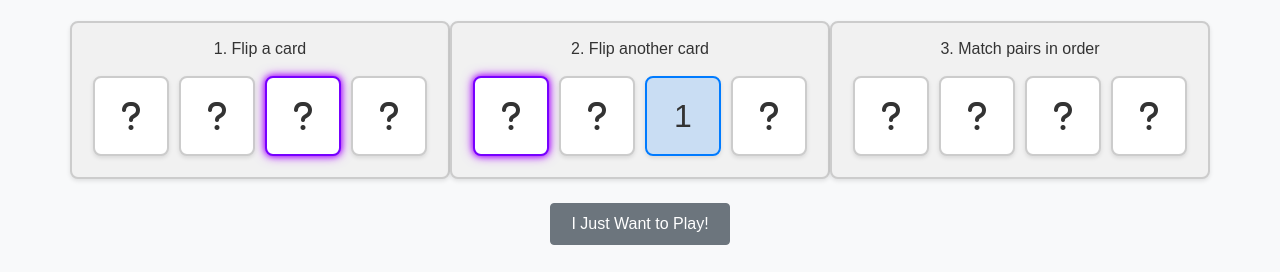
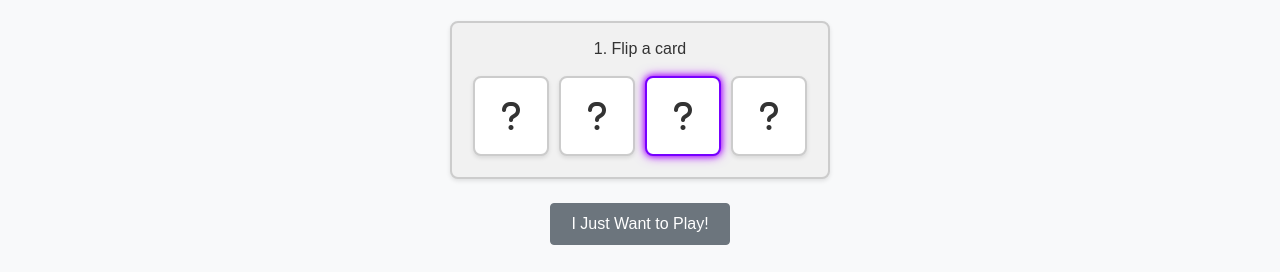
Before and after one commit to omp5gsel/Just-Count, a plain HTML site: page index.html in a window 1280 px wide. Shown: the part 159-431 px from the top of the page. Drawn offline with Linux system fonts and the light colour scheme.

Commit message:
Update: Converted tutorial in index.html to be a single 'steps' tutorial card instead of multiple. These will be updated with JQuery

```diff
--- a/index.html
+++ b/index.html
@@ -30,39 +30,23 @@
 			<!-- Required to Make Content Centered on Users View -->
 			<div class="row justify-content-center">
 
-				<!-- STEP 1 -->
-				<div id="step-1" class="tutorial col-md-4 mb-4">
-					<h5 class="text-center">1. Flip a card</h5>
-					<div class="d-flex justify-content-around">
-						<div class="card-tutorial"><i class="fas fa-question"></i></div>
-						<div class="card-tutorial"><i class="fas fa-question"></i></div>
-						<div class="card-tutorial click-me"><i class="fas fa-question"></i></div>
-						<div class="card-tutorial"><i class="fas fa-question"></i></div>
+				<!-- Steps - Updated with JQuery -->
+				<div id="tutorialCard" class="tutorial col-md-4 mb-4">
+					<!-- 1 = Flip a card -->
+					<!-- 2 = Flip another card -->
+					<!-- 3 = Match pairs in order -->
+					<h5 id="tutorialTitle" class="text-center">1. Flip a card</h5>
+					<div id="tutorialArea" class="d-flex justify-content-around">
+						<!-- 2 -->
+						<div id="tutorialCard1" class="card-tutorial"><i class="fas fa-question"></i></div>
+						<!-- 2 -->
+						<div id="tutorialCard2" class="card-tutorial"><i class="fas fa-question"></i></div>
+						<!-- 1 -->
+						<div id="tutorialCard3" class="card-tutorial click-me"><i class="fas fa-question"></i></div>
+						<!-- 1 -->
+						<div id="tutorialCard4" class="card-tutorial"><i class="fas fa-question"></i></div>
 					</div>
 				</div>
-
-				<!-- STEP 2 (start hidden, add d-none after testing) -->
-				<div id="step-2" class="tutorial col-md-4 mb-4">
-					<h5 class="text-center">2. Flip another card</h5>
-					<div class="d-flex justify-content-around">
-						<div class="card-tutorial click-me"><i class="fas fa-question"></i></div>
-						<div class="card-tutorial"><i class="fas fa-question"></i></div>
-						<div class="card-tutorial guess">1</div>
-						<div class="card-tutorial"><i class="fas fa-question"></i></div>
-					</div>
-				</div>
-
-				<!-- STEP 3 (start hidden, add d-none after testing) -->
-				<div id="step-3" class="tutorial col-md-4 mb-4">
-					<h5 class="text-center">3. Match pairs in order</h5>
-					<div class="d-flex justify-content-around">
-						<div class="card-tutorial"><i class="fas fa-question"></i></div>
-						<div class="card-tutorial"><i class="fas fa-question"></i></div>
-						<div class="card-tutorial"><i class="fas fa-question"></i></div>
-						<div class="card-tutorial"><i class="fas fa-question"></i></div>
-					</div>
-				</div>
-
 			</div>
 
 			<div class="text-center">
```
